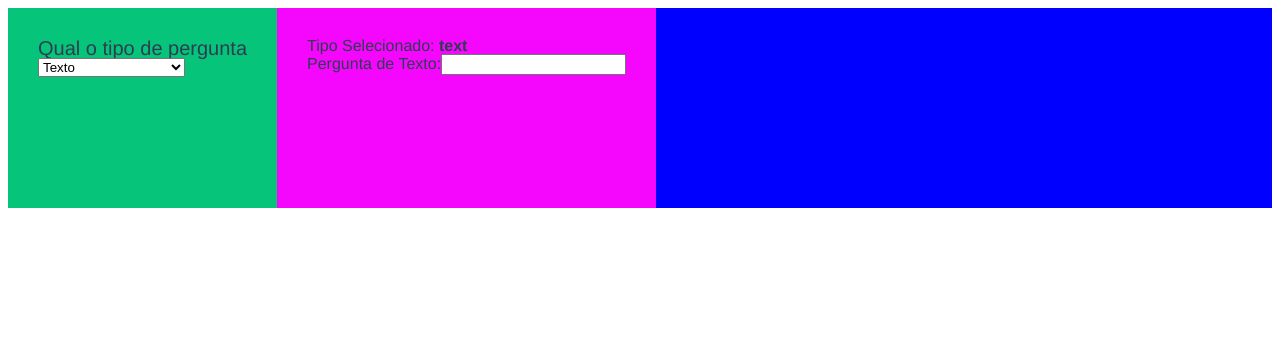
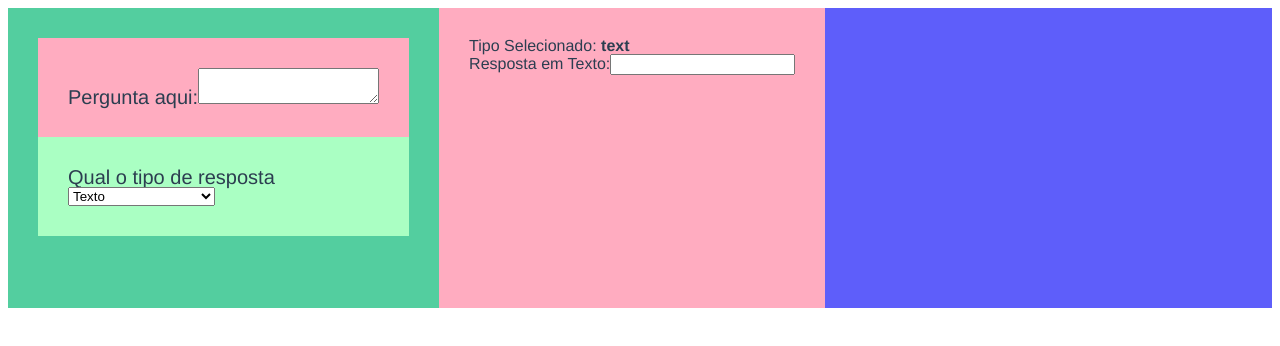
Before and after one commit to luizfcneto/quiz, a Vue app in the folder client/: page /created-question in a window 1280 px wide. Shown: the top 346 px of the page. Built offline with nearby package versions, Linux system fonts and the light colour scheme.

Commit message:
fazendo mudanças em arquivo

```diff
--- a/client/src/components/modules/createdQuestion/CreatedQuestion.vue
+++ b/client/src/components/modules/createdQuestion/CreatedQuestion.vue
@@ -1,7 +1,13 @@
 <template>
     <div class="component">
         <div class="tipo">
-            <div class="h1">Qual o tipo de pergunta</div>
+            <div class="box">
+                <!-- Renderização do tipo 'Texto' -->
+                <label class="h1">Pergunta aqui:</label>
+                <textarea />
+            </div>
+            <div class="box2">
+                <div class="h1">Qual o tipo de resposta</div>
                 <select name="type" id="type" v-model="selectedType">
                     <option value="text">Texto</option>
                     <option value="textArea">Texto em Area</option>
@@ -9,6 +15,7 @@
                     <option value="checkbox">Check Box/Marcador</option>
                     <option value="range">Range</option>
                 </select>
+            </div>
         </div>
 
         <div class="box">
@@ -21,26 +28,26 @@
 
             <div v-if="selectedType === 'text'">
                 <!-- Renderização do tipo 'Texto' -->
-                <label for="textQuestion">Pergunta de Texto:</label>
+                <label for="textQuestion">Resposta em Texto:</label>
                 <input type="text" id="textQuestion" />
             </div>
 
             <div v-if="selectedType === 'textArea'">
                 <!-- Renderização do tipo 'Texto' -->
-                <label for="textQuestion">Pergunta de Texto:</label>
+                <label for="textQuestion">Resposta em Texto Área:</label>
                 <textarea />
             </div>
 
             <div v-if="selectedType === 'range'">
                 <!-- Renderização do tipo 'Range' -->
-                <label for="rangeQuestion">Pergunta de Range:</label>
+                <label for="rangeQuestion">Resposta em Range:</label>
                 <input type="range" id="rangeQuestion" v-model="rangeValue" />
                 <p>Valor selecionado: {{ rangeValue }}</p>
             </div>
 
             <div v-else-if="selectedType === 'radio'">
                 <!-- Renderização do tipo 'Radio/Bolinha' -->
-                <label>Pergunta de Radio:</label>
+                <label>Resposta em Radio:</label>
                 <input type="radio" name="radioQuestion" value="option1" />
                 Opção 1
                 <input type="radio" name="radioQuestion" value="option2" />
@@ -49,7 +56,7 @@
 
             <div v-else-if="selectedType === 'checkbox'">
                 <!-- Renderização do tipo 'Check Box/Marcar' -->
-                <label>Pergunta de Check Box:</label>
+                <label>Resposta em Check Box:</label>
                 <input
                     type="checkbox"
                     name="checkboxQuestion"
@@ -82,18 +89,22 @@ export default {
 <style scoped>
 .component {
     display: flex;
-    background-color: blue;
-    height: 200px;
+    background-color: rgb(94, 94, 250);
+    height: 300px;
 }
 
 .tipo {
     padding: 30px;
-    background-color: rgb(7, 196, 123);
+    background-color: rgb(83, 206, 159);
 }
 
 .box {
     padding: 30px;
-    background-color: rgb(245, 6, 253);
+    background-color: rgb(255, 172, 192);
+}
+.box2 {
+    padding: 30px;
+    background-color: rgb(170, 255, 195);
 }
 
 .negrito {
```
Also changed, not shown: 1 other file (tests, documents, lock files or other folders). Lines whose indentation alone changed are shown as unchanged.
